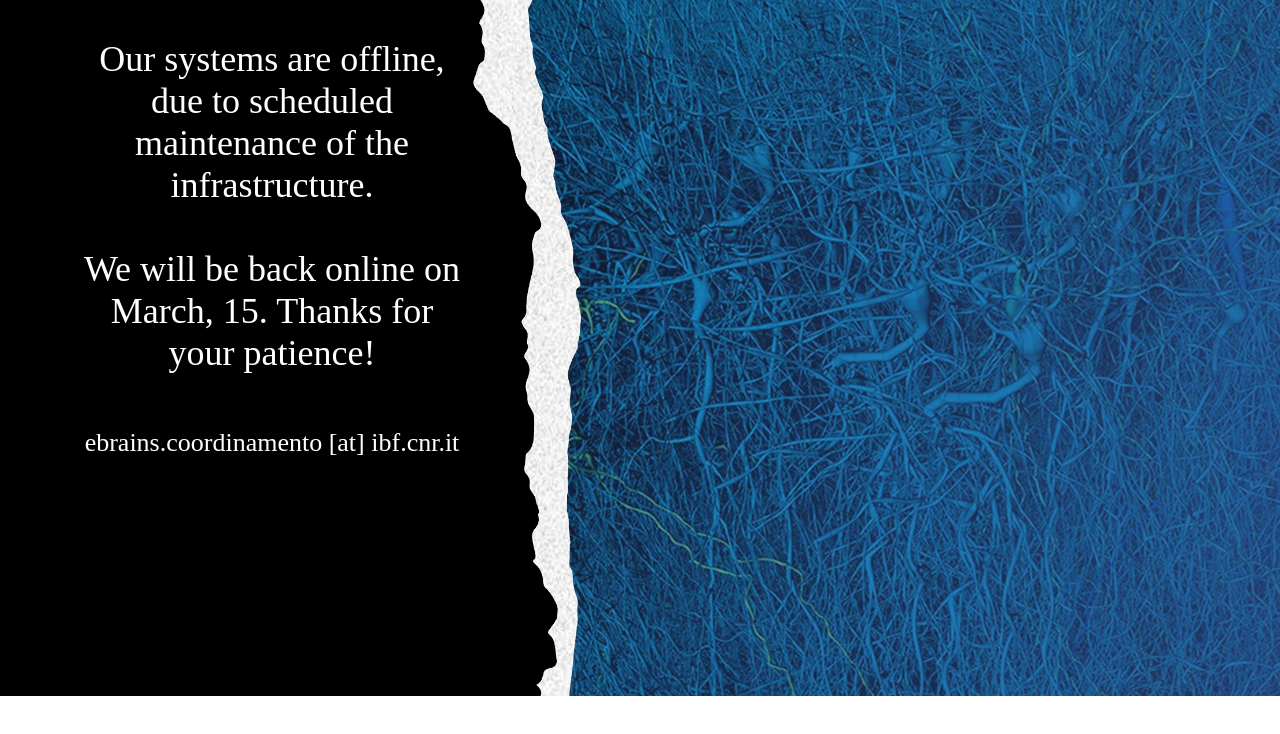
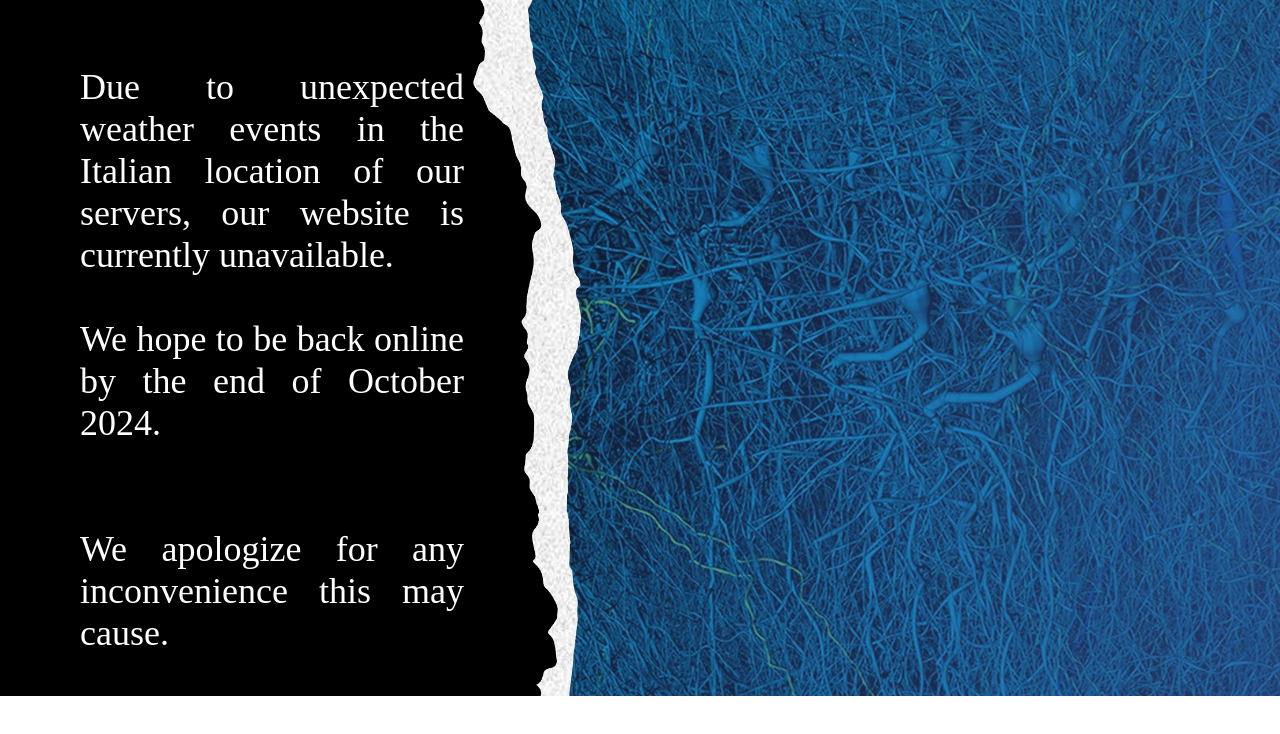
Before and after one commit to cnr-ibf-pa/ebrains-italy-splash, a plain HTML site: page index.html in a window 1280 px wide. Shown: the part 104-838 px from the top of the page. Before the commit the page ends 800 px from the top, so only its background shows below. Drawn offline with Linux system fonts and the light colour scheme.

Commit message:
Updated message

```diff
--- a/index.html
+++ b/index.html
@@ -27,18 +27,21 @@
 
 <body class="bg">
 
-    <div><img width=100% src="https://raw.githubusercontent.com/cnr-ibf-pa/ebrains-italy-splash/main/header-banner.jpg">
+    <div>
+        <img width=100% src="https://raw.githubusercontent.com/cnr-ibf-pa/ebrains-italy-splash/main/header-banner.jpg" alt="logo">
     </div>
-    <div style="width:30%; margin-left: 80px">
+    <div style="height: 100%;width:30%; margin-left: 80px; margin-top: 28px;">
         <br><br>
-        <div style="color: rgb(255, 255, 255); text-align: center; font-size: 36px;">
-            Our systems are offline, due to scheduled maintenance of the infrastructure.
+        <div style="color: rgb(255, 255, 255); text-align: justify; font-size: 36px;">
+            Due to unexpected weather events in the Italian location of our servers, our website is currently unavailable.
             <br><br>
-            We will be back online on March, 15.
-            Thanks for your patience!
+            We hope to be back online by the end of October 2024.
+            <br><br><br>
+            We apologize for any inconvenience this may cause.
         </div>
         <br><br><br>
-        <div style="color: rgb(255, 255, 255); text-align: center; font-size: 26px;">
+        <br><br><br>
+        <div style="color: rgb(255, 255, 255); text-align: left; font-size: 26px;">
             ebrains.coordinamento [at] ibf.cnr.it</div>
     </div>
 
```
